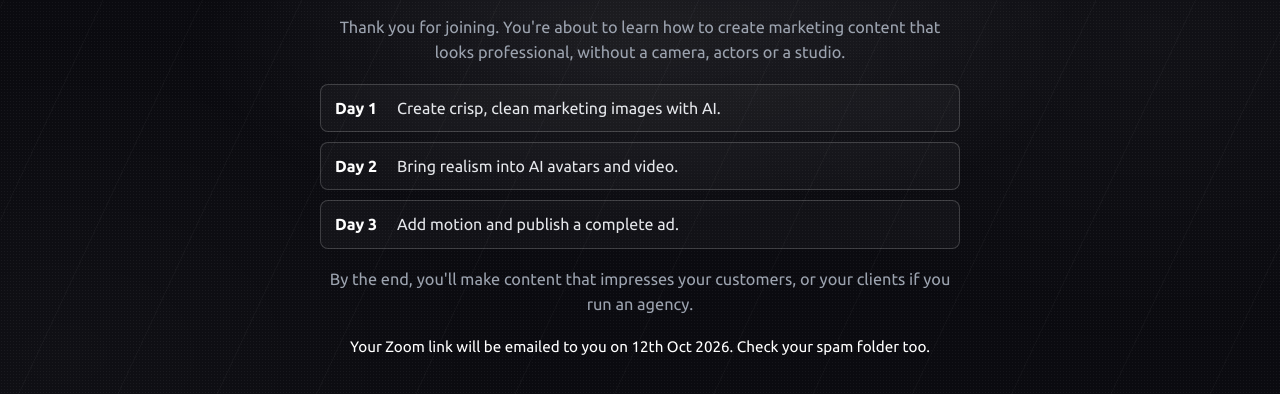
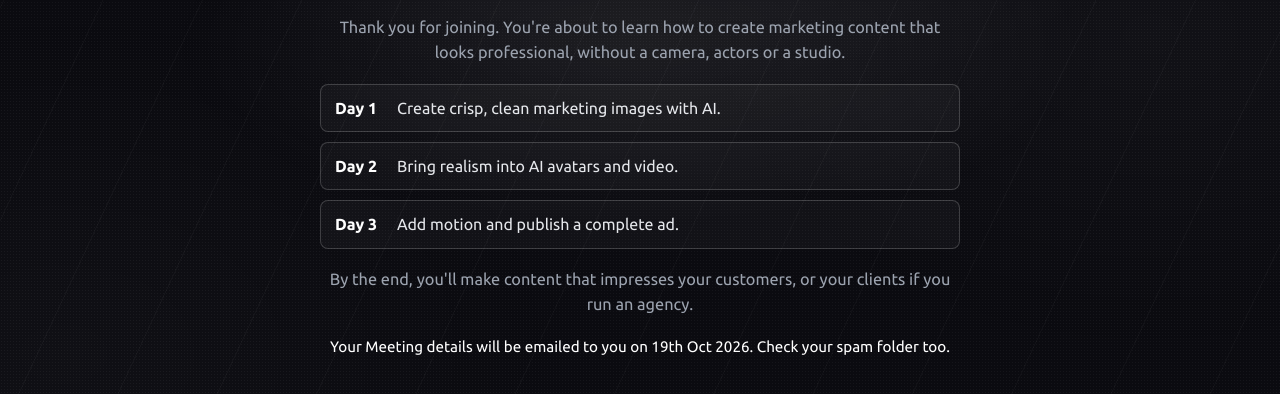
Before and after one commit to Pepablue/aicoven-masterclass, a plain HTML site: page thank-you.html in a window 1280 px wide. Shown: the part 206-600 px from the top of the page. Drawn offline with Linux system fonts and the light colour scheme.

Commit message:
Change meeting date in thank-you.html
Updated the date for the meeting details in the email notification.

```diff
--- a/thank-you.html
+++ b/thank-you.html
@@ -46,7 +46,7 @@
   </div>
 
   <p>By the end, you'll make content that impresses your customers, or your clients if you run an agency.</p>
-  <p class="zoom">Your Zoom link will be emailed to you on 12th Oct 2026. Check your spam folder too.</p>
+  <p class="zoom">Your Meeting details will be emailed to you on 19th Oct 2026. Check your spam folder too.</p>
 </main>
 
 </body>
```
